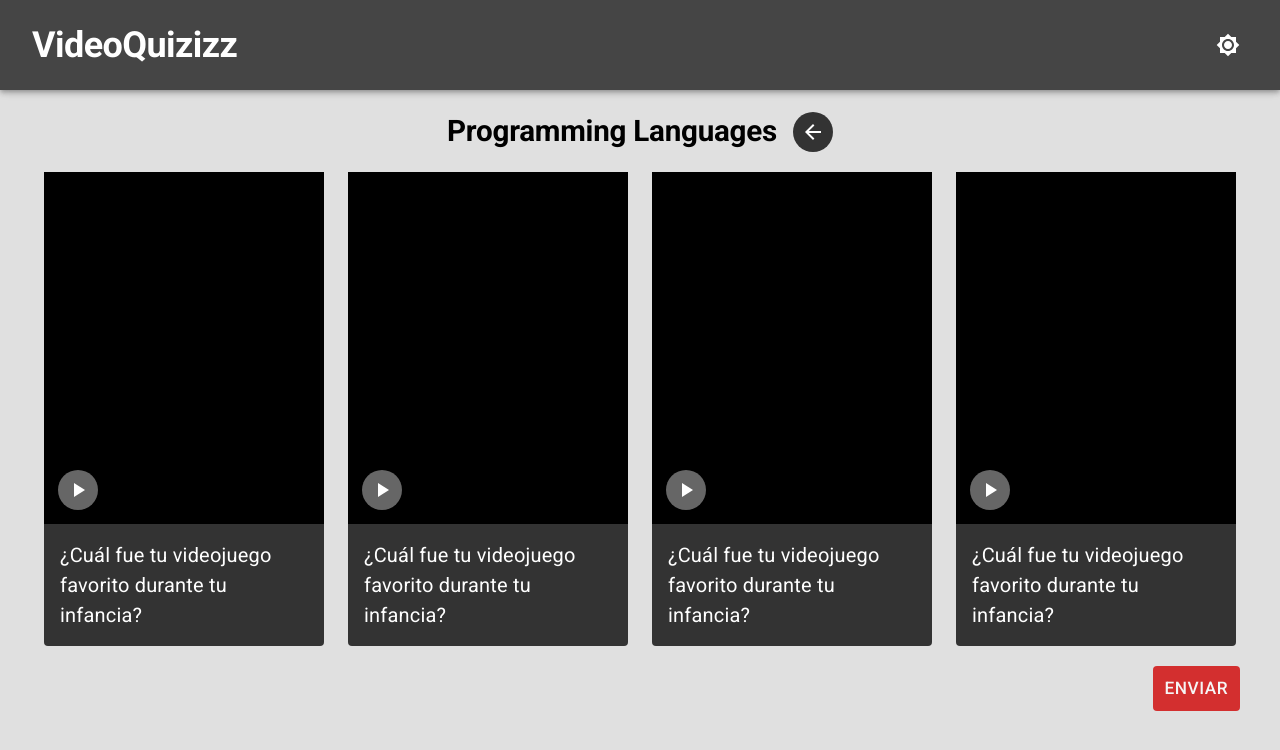
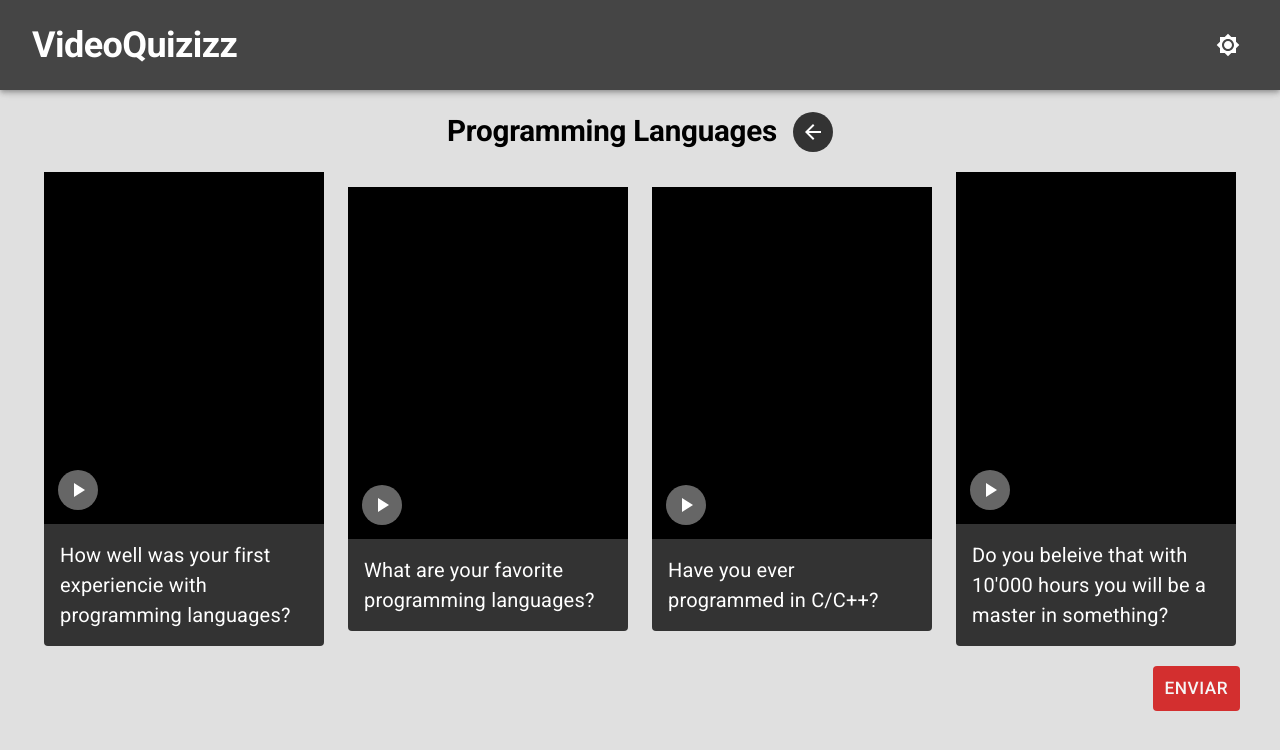
Before and after one commit to gopoma/krowdy-video-quiz-app, a React (Vite) app: page /quizzes/1 in a window 1280 px wide. Shown: the top 750 px of the page. Built offline with nearby package versions, Linux system fonts and the light colour scheme.

Commit message:
generate cards through quiz.questions

```diff
--- a/src/components/VideoQuestion.tsx
+++ b/src/components/VideoQuestionCard.tsx
@@ -1,8 +1,13 @@
 import { type FC } from 'react'
 import { Box, IconButton, Typography } from '@mui/material'
 import PlayArrowIcon from '@mui/icons-material/PlayArrow'
+import type { Question } from '../interfaces'
 
-export const VideoQuestion: FC = () => {
+interface Props {
+  question: Question
+}
+
+export const VideoQuestionCard: FC<Props> = ({ question }) => {
   return (
     <Box
       component='article'
@@ -50,7 +55,7 @@ export const VideoQuestion: FC = () => {
         <Typography
           sx={{ fontSize: '1.25em' }}
         >
-          ¿Cuál fue tu videojuego favorito durante tu infancia?
+          { question.statement }
         </Typography>
       </Box>
     </Box>
--- /dev/null
+++ b/src/components/VideoQuestionsList.tsx
@@ -0,0 +1,28 @@
+import { type FC } from 'react'
+import { Box } from '@mui/material'
+
+import type { Question } from '../interfaces'
+import { VideoQuestionCard } from './'
+
+interface Props {
+  questions: Question[]
+}
+
+export const VideoQuestionsList: FC<Props> = ({ questions }) => {
+  return (
+    <Box
+      component='section'
+      sx={{
+        display: 'grid',
+        gap: 2,
+        gridTemplateColumns: 'repeat(auto-fill, minmax(280px, 1fr))'
+      }}
+    >
+      {
+        questions.map((question) => (
+          <VideoQuestionCard key={ question.id } question={ question } />
+        ))
+      }
+    </Box>
+  )
+}
--- a/src/components/VideoQuizSubmitButton.tsx
+++ b/src/components/VideoQuizSubmitButton.tsx
@@ -2,9 +2,14 @@ import { type FC } from 'react'
 import { Button } from '@mui/material'
 import { red, grey } from '@mui/material/colors'
 
-export const VideoQuizSubmitButton: FC = () => {
+interface Props {
+  disabled: boolean
+}
+
+export const VideoQuizSubmitButton: FC<Props> = ({ disabled }) => {
   return (
     <Button
+      disabled={ disabled }
       sx={{
         px: '0.75rem',
         py: '0.45rem',
--- a/src/components/index.ts
+++ b/src/components/index.ts
@@ -2,5 +2,6 @@ export * from './Loading'
 export * from './Navbar'
 export * from './QuizCard'
 export * from './QuizzesList'
-export * from './VideoQuestion'
+export * from './VideoQuestionCard'
+export * from './VideoQuestionsList'
 export * from './VideoQuizSubmitButton'
--- a/src/mocks/quizzes.ts
+++ b/src/mocks/quizzes.ts
@@ -14,24 +14,19 @@ export const quizzes: Quiz[] = [
         statement: 'How well was your first experiencie with programming languages?'
       },
       {
+        id: 3,
+        order: 2,
+        statement: 'What are your favorite programming languages?'
+      },
+      {
         id: 2,
         order: 3,
         statement: 'Have you ever programmed in C/C++?'
       },
       {
-        id: 3,
-        order: 2,
-        statement: 'What are your favorite programming languages?'
-      },
-      {
         id: 4,
-        order: 5,
+        order: 4,
         statement: 'Do you beleive that with 10\'000 hours you will be a master in something?'
-      },
-      {
-        id: 5,
-        order: 4,
-        statement: 'How do you feel about stress?'
       }
     ]
   },
@@ -47,6 +42,12 @@ export const quizzes: Quiz[] = [
     name: 'Eleos',
     publisher: users[0],
     image: 'https://i.ytimg.com/vi/JxbZfDMFe9U/maxresdefault.jpg',
-    questions: []
+    questions: [
+      {
+        id: 6,
+        order: 1,
+        statement: 'Have you ever programmed in JavaScript/TypeScript?'
+      }
+    ]
   }
 ]
--- a/src/pages/VideoQuizPage.tsx
+++ b/src/pages/VideoQuizPage.tsx
@@ -8,7 +8,7 @@ import type { Quiz } from '../interfaces'
 import { Layout } from '../layouts'
 import {
   Loading,
-  VideoQuestion,
+  VideoQuestionsList,
   VideoQuizSubmitButton
 } from '../components'
 
@@ -18,6 +18,7 @@ export const VideoQuizPage: FC = () => {
   const { id } = useParams()
   const [loading, setLoading] = useState<boolean>(true)
   const [quiz, setQuiz] = useState<Quiz | null>(null)
+  console.log(quiz)
 
   useEffect(() => {
     quizzesServ.getById(Number.parseInt(id as string))
@@ -76,19 +77,20 @@ export const VideoQuizPage: FC = () => {
         </IconButton>
       </Box>
 
-      <Box
-        component='section'
-        sx={{
-          display: 'grid',
-          gap: 2,
-          gridTemplateColumns: 'repeat(auto-fill, minmax(280px, 1fr))'
-        }}
-      >
-        <VideoQuestion />
-        <VideoQuestion />
-        <VideoQuestion />
-        <VideoQuestion />
-      </Box>
+      {
+        (quiz.questions.length === 0)
+          ? <Typography
+            variant='h3'
+            sx={{
+              p: 2,
+              fontSize: '1.45em',
+              textAlign: 'center'
+            }}
+          >
+            There are no questions at the moment
+          </Typography>
+          : <VideoQuestionsList questions={ quiz.questions } />
+      }
 
       <Box
         component='section'
@@ -97,7 +99,7 @@ export const VideoQuizPage: FC = () => {
           justifyContent: 'flex-end'
         }}
       >
-        <VideoQuizSubmitButton />
+        <VideoQuizSubmitButton disabled={ quiz.questions.length === 0 } />
       </Box>
     </Layout>
   )
```
